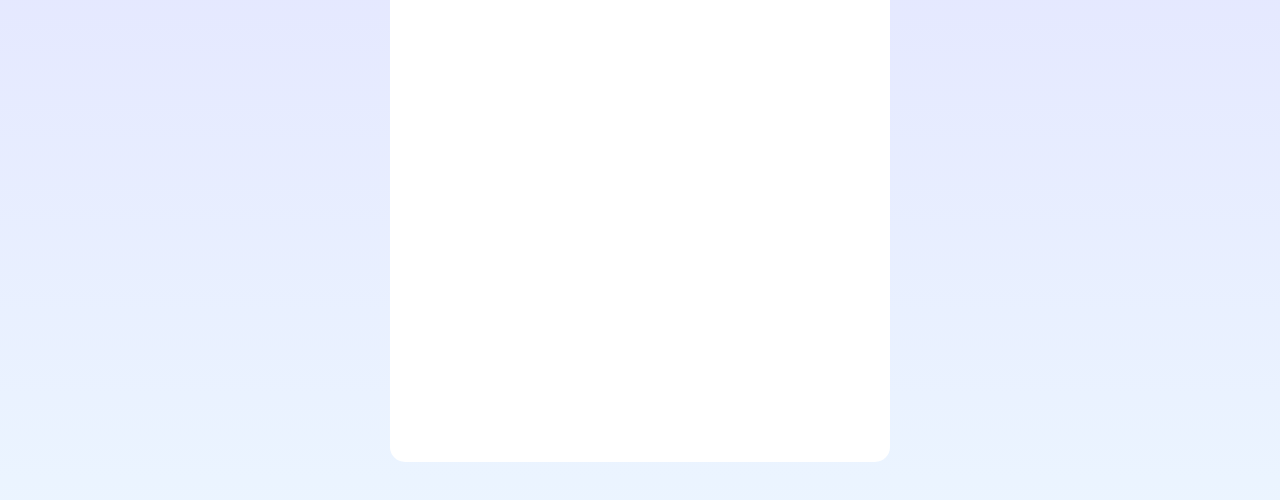
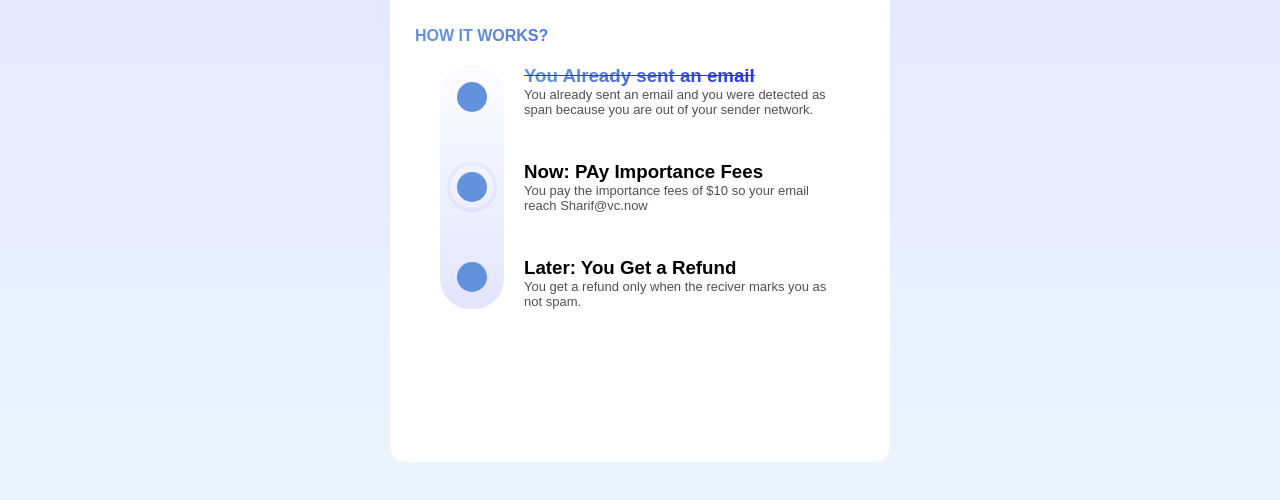
Before and after one commit to AshrafSayed2202/Mailstamp, a plain HTML site: page second.html in a window 1280 px wide. Shown: the part 238-738 px from the top of the page. Drawn offline with Linux system fonts and the light colour scheme.

Commit message:
second Done

```diff
--- a/assets/css/first.css
+++ b/assets/css/first.css
@@ -28,12 +28,15 @@ section.unlock {
     text-align: center;
 }
 
+.colored-txt {
+    color: transparent;
+    background-clip: text;
+    background-image: linear-gradient(151.54deg, #6192DB 14.21%, #2B34F0 68.04%);
+}
+
 .unlock .greetings {
     margin: 30px 0;
     text-transform: uppercase;
-    color: transparent;
-    background-clip: text;
-    background-image: linear-gradient(151.54deg, #6192DB 14.21%, #2B34F0 68.04%);
     font-weight: 800;
     font-size: 24px;
     line-height: 35px;
--- a/assets/css/second.css
+++ b/assets/css/second.css
@@ -18,11 +18,22 @@ header.container {
     font-weight: 800;
 }
 
+.color-marked {
+    text-decoration: line-through;
+    text-decoration-color: #2B34F0;
+}
+
 main {
     display: flex;
     flex-direction: column;
     justify-content: center;
     align-items: center;
+}
+
+.colored-txt {
+    color: transparent;
+    background-clip: text;
+    background-image: linear-gradient(151.54deg, #6192DB 14.21%, #2B34F0 68.04%);
 }
 
 section.unlock {
@@ -38,9 +49,58 @@ section.unlock {
     padding: 25px;
 }
 
+.unlock h2.colored-txt {
+    font-size: 16px;
+    margin-top: 30px;
+}
+
 section.unlock h1 {
     font-size: 31px;
     font-weight: 900;
     letter-spacing: -2px;
     margin-bottom: 20px;
 }
+
+.how-works {
+    display: flex;
+    gap: 20px;
+    margin: 20px 25px;
+}
+
+.how-works ul {
+    list-style: none;
+    display: flex;
+    flex-direction: column;
+    justify-content: space-between;
+    align-items: center;
+    align-content: center;
+    gap: 30px;
+}
+
+.how-works-icons {
+    border-radius: 30px;
+    padding: 7px;
+    background: linear-gradient(0deg, rgba(43, 52, 240, 0.13) 0%, rgba(217, 217, 217, 0) 111.97%);
+}
+
+.how-works-icons li {
+    display: flex;
+    justify-content: center;
+    align-items: center;
+    margin: 10px 0;
+}
+
+.how-works-icons li img {
+    border-radius: 50%;
+}
+
+.how-works-icons li:nth-child(2) {
+    border: 3px solid #2C35F10F;
+    border-radius: 50px;
+    padding: 7px;
+}
+
+.how-works-text p {
+    color: #0E0200B2;
+    font-size: 13px;
+}
--- a/second.html
+++ b/second.html
@@ -32,6 +32,55 @@
                     an email filtering service that helps users manage important
                     communications more effectively.
                 </p>
+                <h2 class="colored-txt">HOW IT WORKS?</h2>
+                <div class="how-works">
+                    <ul class="how-works-icons">
+                        <li>
+                            <img
+                                src="./assets/images/how-it-works.png"
+                                alt="icon"
+                            />
+                        </li>
+                        <li>
+                            <img
+                                src="./assets/images/how-it-works.png"
+                                alt="icon"
+                            />
+                        </li>
+                        <li>
+                            <img
+                                src="./assets/images/how-it-works.png"
+                                alt="icon"
+                            />
+                        </li>
+                    </ul>
+                    <ul class="how-works-text">
+                        <li>
+                            <h3 class="colored-txt color-marked">
+                                You Already sent an email
+                            </h3>
+                            <p>
+                                You already sent an email and you were detected
+                                as span because you are out of your sender
+                                network.
+                            </p>
+                        </li>
+                        <li>
+                            <h3>Now: PAy Importance Fees</h3>
+                            <p>
+                                You pay the importance fees of $10 so your email
+                                reach Sharif@vc.now
+                            </p>
+                        </li>
+                        <li>
+                            <h3>Later: You Get a Refund</h3>
+                            <p>
+                                You get a refund only when the reciver marks you
+                                as not spam.
+                            </p>
+                        </li>
+                    </ul>
+                </div>
             </section>
         </main>
     </body>
```
Also changed, not shown: first.html (+1 -1 lines), assets/images/how-it-works.png (added).
